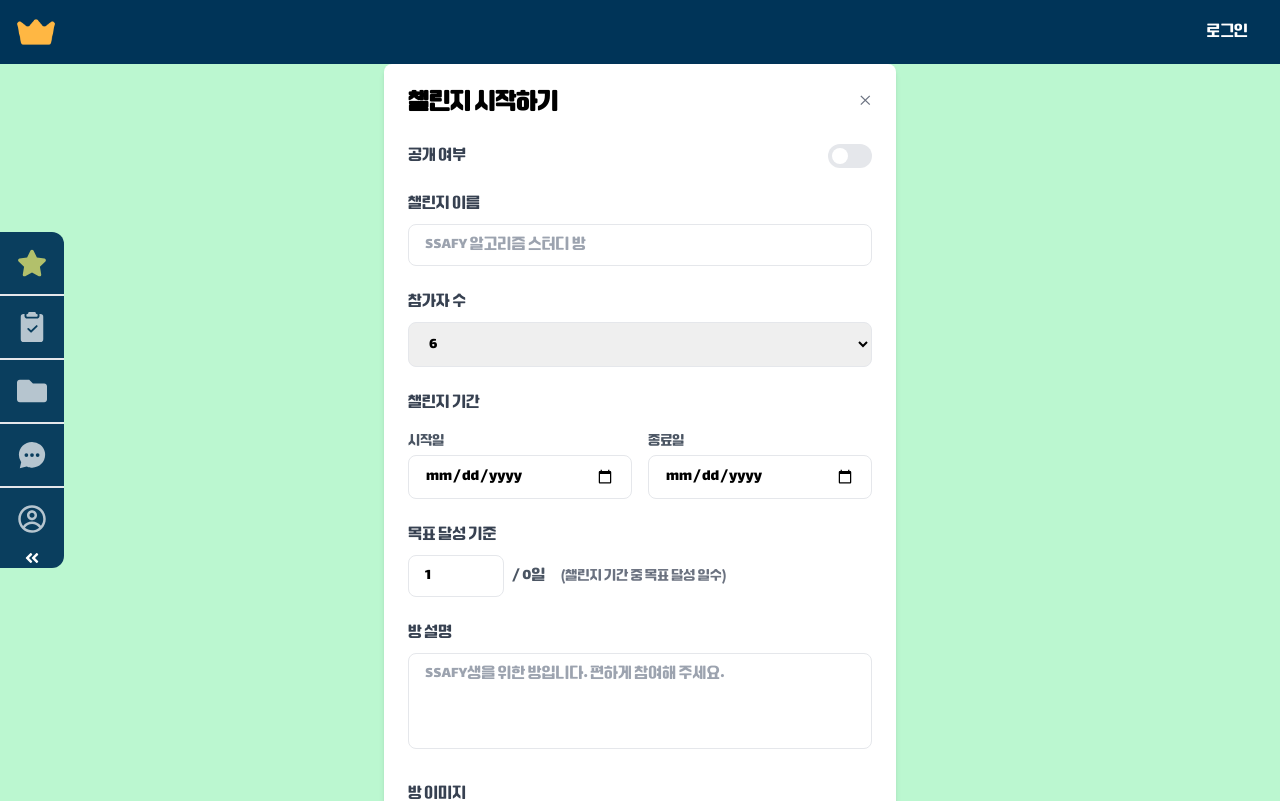
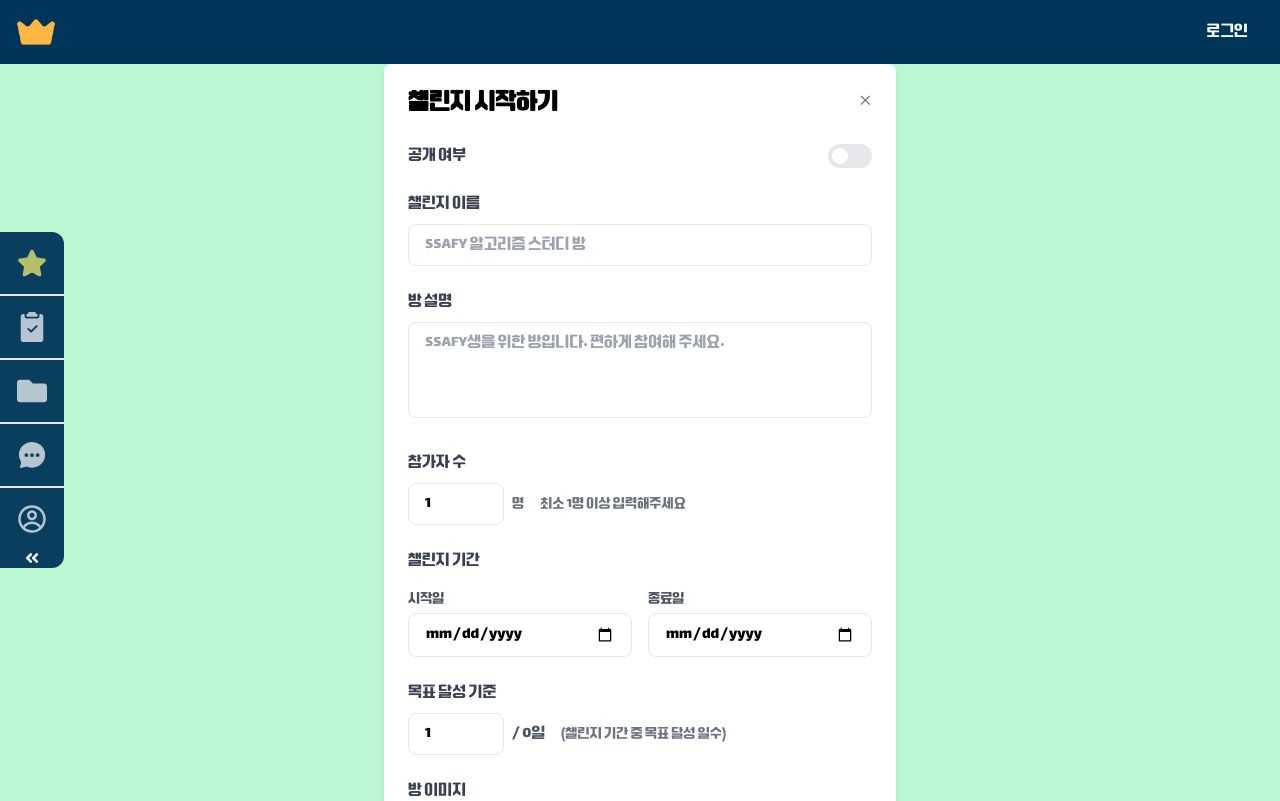
Before and after one commit to namgi2386/DreamMoA, a React (Vite) app in the folder FE/: page /challenge/create in a window 1280 px wide. Shown: the top 801 px of the page. Built offline with nearby package versions, Linux system fonts and the light colour scheme; what @xeger/quill-image-actions, @xeger/quill-image-formats would draw is missing.

Commit message:
Feat: 챌린지 참가자 수 설정 기능 - maxParticipants 기본값 6으로 유지 - 1 미만 값 입력 방지, int로 입력 - 직접 입력도 가능하게 수정 - 최소 1명 이상 참여 가능하다는 메시지 추가

```diff
--- a/FE/src/components/challenge/challengeEdit/ChallengeCreateForm.jsx
+++ b/FE/src/components/challenge/challengeEdit/ChallengeCreateForm.jsx
@@ -6,7 +6,7 @@ export default function ChallengeCreateForm() {
   // FormData 상태에 날짜 필드 추가
   const [formData, setFormData] = useState({
     title: "",
-    maxParticipants: 6,
+    maxParticipants: 1,
     description: "",
     image: null,
     imagePreview: null,
@@ -23,6 +23,18 @@ export default function ChallengeCreateForm() {
       ...prev,
       [name]: value,
     }));
+  };
+
+  // 참가자 수 입력
+  const handleParticipantsChange = (e) => {
+    const value = parseInt(e.target.value);
+
+    // 1 미만의 값이 입력되면 1로 설정
+    if (value < 1) {
+      setFormData((prev) => ({ ...prev, maxParticipants: 1 }));
+    } else {
+      setFormData((prev) => ({ ...prev, maxParticipants: value }));
+    }
   };
 
   // 챌린지 기간 일수 계산 함수
@@ -81,6 +93,7 @@ export default function ChallengeCreateForm() {
       return updatedData;
     });
   };
+
   // 이미지 업로드 핸들러
   const handleImageUpload = (e) => {
     const file = e.target.files[0];
@@ -161,8 +174,20 @@ export default function ChallengeCreateForm() {
             />
           </div>
 
+          {/* 방 설명 입력 */}
+          <div>
+            <label className="block text-gray-700 mb-2">방 설명</label>
+            <textarea
+              name="description"
+              value={formData.description}
+              onChange={handleInputChange}
+              placeholder="SSAFY생을 위한 방입니다. 편하게 참여해 주세요."
+              className="w-full px-4 py-2 border rounded-lg focus:outline-none focus:border-my-blue-4 h-24 resize-none"
+            />
+          </div>
+
           {/* 참가자 수 선택 */}
-          <div>
+          {/* <div>
             <label className="block text-gray-700 mb-2">참가자 수</label>
             <select
               name="maxParticipants"
@@ -176,6 +201,31 @@ export default function ChallengeCreateForm() {
                 </option>
               ))}
             </select>
+          </div> */}
+
+          {/* 위 내용 혹시 몰라서 주석. 아래 필드 사용 예정 */}
+          {/* 참가자 수 입력 */}
+          <div>
+            <label className="block text-gray-700 mb-2">참가자 수</label>
+            {/* flex container로 입력 필드와 알림 메시지를 감싸서 나란히 배치 */}
+            <div className="flex items-center gap-4">
+              {/* 입력 필드 그룹 */}
+              <div className="flex items-center gap-2">
+                <input
+                  type="number"
+                  name="maxParticipants"
+                  value={formData.maxParticipants}
+                  onChange={handleParticipantsChange}
+                  min={1}
+                  className="w-24 px-4 py-2 border rounded-lg focus:outline-none focus:border-my-blue-4"
+                />
+                <span className="text-sm text-gray-500">명</span>
+              </div>
+              {/* 알림 메시지를 오른쪽으로 배치 */}
+              <p className="text-sm text-gray-500">
+                최소 1명 이상 입력해주세요
+              </p>
+            </div>
           </div>
 
           {/* 챌린지 기간 선택 */}
@@ -239,18 +289,6 @@ export default function ChallengeCreateForm() {
             )}
           </div>
 
-          {/* 방 설명 입력 */}
-          <div>
-            <label className="block text-gray-700 mb-2">방 설명</label>
-            <textarea
-              name="description"
-              value={formData.description}
-              onChange={handleInputChange}
-              placeholder="SSAFY생을 위한 방입니다. 편하게 참여해 주세요."
-              className="w-full px-4 py-2 border rounded-lg focus:outline-none focus:border-my-blue-4 h-24 resize-none"
-            />
-          </div>
-
           {/* 이미지 업로드 */}
           <div>
             <label className="block text-gray-700 mb-2">방 이미지</label>
```
